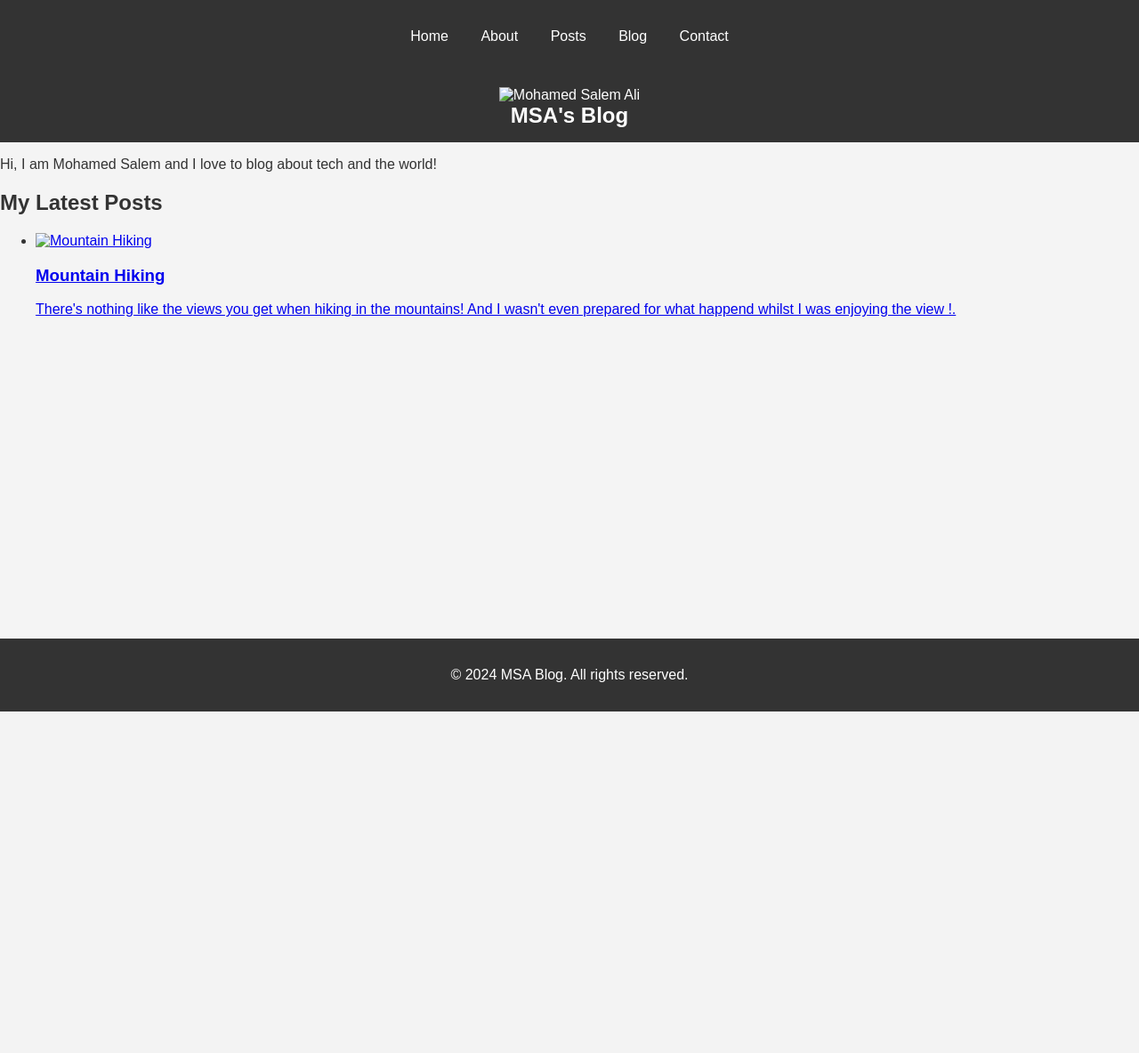
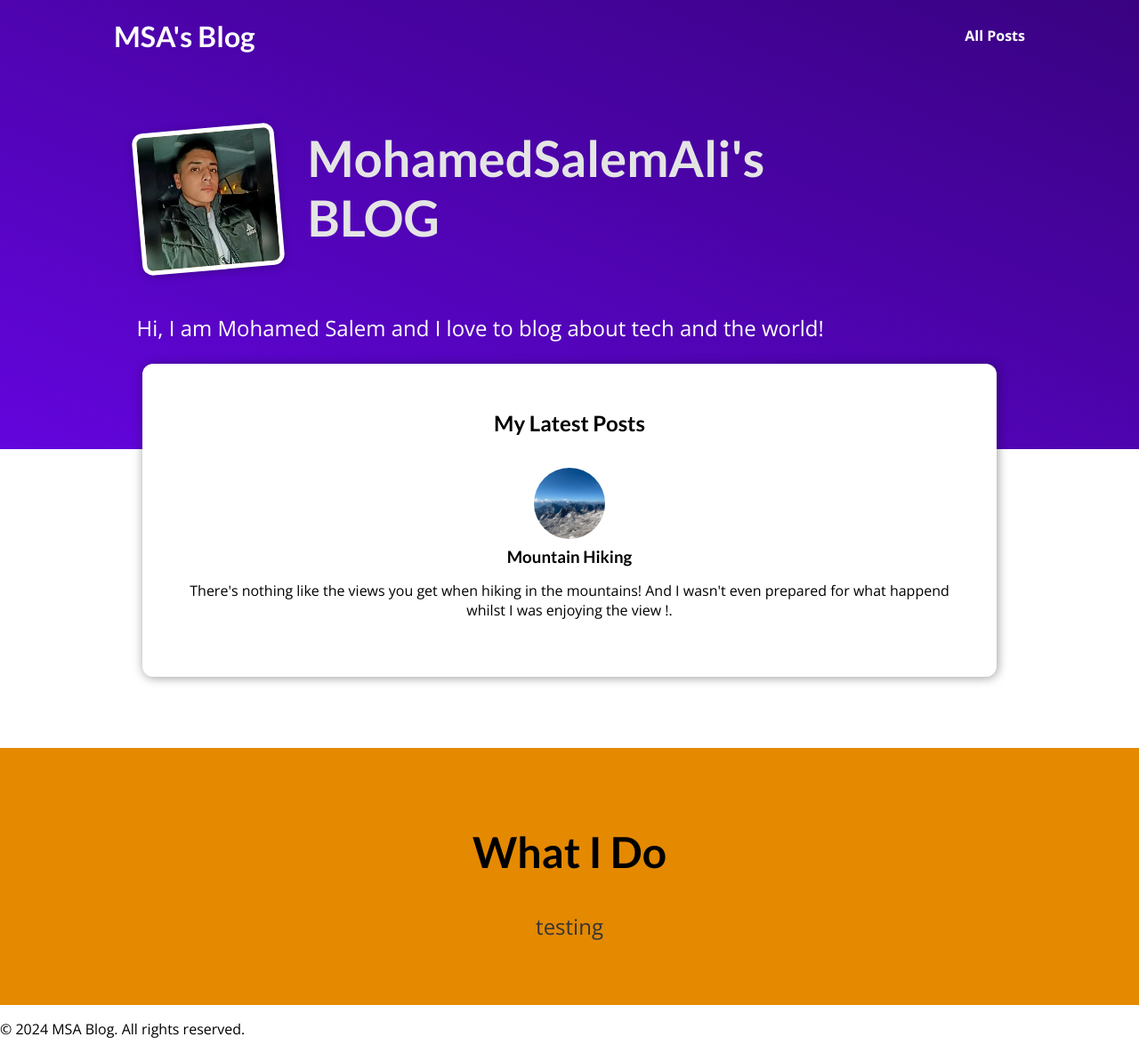
Before and after one commit to Mohamed-Salem-Ali/M-S-A, a Django app: template MSA/blog/templates/blog/home.html in a window 1280 px wide. Shown: the whole page at 89% size. Before the commit the page ends 800 px from the top, so only its background shows below. Run offline with Django 3.2, Linux system fonts and the light colour scheme; the template is opened without the code that fills it, so the values that code supplies are empty.

Commit message:
Versions/v1 (#2)
* Home page style

* Adding all posts page

```diff
--- a/MSA/MSA/settings.py
+++ b/MSA/MSA/settings.py
@@ -119,9 +119,9 @@ USE_TZ = True
 # https://docs.djangoproject.com/en/4.2/howto/static-files/
 
 STATIC_URL = 'static/'
+
 STATICFILES_DIRS = [
-    BASE_DIR / "static",
-    BASE_DIR / "blog"/"static",
+    BASE_DIR / "static"
 ]
 # Default primary key field type
 # https://docs.djangoproject.com/en/4.2/ref/settings/#default-auto-field
--- /dev/null
+++ b/MSA/blog/static/blog/index.css
@@ -0,0 +1,75 @@
+#welcome {
+  background: linear-gradient(to right top, #6305dd, #390281);
+  padding: 6rem 12%;
+}
+
+#welcome header {
+  display: flex;
+  align-items: flex-start;
+  margin: 3rem auto;
+}
+
+#welcome img {
+  width: 10rem;
+  height: 10rem;
+  object-fit: cover;
+  object-position: top;
+  border: 5px solid white;
+  border-radius: 12px;
+  background-color: #ffe1bf;
+  transform: rotateZ(-5deg);
+  box-shadow: 0 2px 8px rgba(0, 0, 0, 0.25);
+}
+
+#welcome h2 {
+  font-size: 3.5rem;
+  margin: 0 0 0 2rem;
+  color: #e4e4e4;
+  width: 10rem;
+}
+
+#welcome p {
+  color: white;
+  font-size: 1.5rem;
+}
+
+#latest-posts {
+  background-color: white;
+  padding: 2rem;
+  border-radius: 12px;
+  width: 60rem;
+  margin: -6rem auto 2rem auto;
+  box-shadow: 1px 1px 12px rgba(0, 0, 0, 0.4);
+}
+
+#latest-posts h2 {
+  text-align: center;
+}
+
+#latest-posts ul {
+  list-style: none;
+  margin: 0;
+  padding: 0;
+  display: flex;
+  gap: 1rem;
+}
+
+#latest-posts li {
+  flex: 1;
+}
+
+#about {
+  text-align: center;
+  padding: 3rem;
+  background-color: #e48900;
+  margin-top: 5rem;
+}
+
+#about h2 {
+  font-size: 3rem;
+}
+
+#about p {
+  font-size: 1.5rem;
+  color: #353535;
+}
--- /dev/null
+++ b/MSA/blog/static/blog/post.css
@@ -0,0 +1,43 @@
+.post {
+  display: flex;
+  flex-direction: column;
+  align-items: center;
+  text-align: center;
+}
+
+.post a {
+  text-decoration: none;
+  color: black;
+  transition: all 0.2s ease;
+  padding: 1rem;
+}
+
+.post a:hover,
+.post a:active {
+  transform: scale(1.1);
+  background-color: #390281;
+  color: white;
+}
+
+.post img {
+  width: 5rem;
+  height: 5rem;
+  object-fit: cover;
+  border-radius: 50%;
+}
+
+.post h3 {
+  margin: 0.25rem 0;
+}
+
+.post time {
+  color: #666666;
+  margin: 0.25rem;
+  font-style: italic;
+  font-size: 0.85rem;
+}
+
+.post:hover time,
+.post:active time {
+  color: white;
+}
--- a/MSA/blog/templates/blog/home.html
+++ b/MSA/blog/templates/blog/home.html
@@ -1,35 +1,34 @@
 {% extends "base.html" %}
 {% load static %}
-{% block title %}Home | MSA Blog{% endblock %}
-
 {% block css_files %}
-<link rel="stylesheet" href="{% static 'css/home.css' %}">
+<link rel="stylesheet" href="{% static 'blog/index.css' %}">
+<link rel="stylesheet" href="{% static 'blog/post.css' %}">
 {% endblock %}
 
 {% block content %}
-<section class="intro">
+
+
+
+<section id="welcome">
     <header>
-        <img src="" alt="Mohamed Salem Ali" />
-        <h1>MSA's Blog</h1>
+        <img src="{% static 'blog/images/MSA.jpg' %}" alt="MSA - The Author of this Blog" >
+        <h2>MohamedSalemAli's BLOG</h2>
     </header>
     <p>Hi, I am Mohamed Salem and I love to blog about tech and the world!</p>
 </section>
 
-<section class="latest-posts">
+
+<section id="latest-posts">
     <h2>My Latest Posts</h2>
     <ul>
-        <li>
-            <article class="post">
-                <a href="#">
-                    <img src="" alt="Mountain Hiking" />
-                    <div class="post__content">
-                        <h3>Mountain Hiking</h3>
-                        <p>There's nothing like the views you get when hiking in the mountains! And I wasn't even
-                            prepared for what happend whilst I was enjoying the view !.</p>
-                    </div>
-                </a>
-            </article>
-        </li>
+        {% include "blog/include/post.html" %}
     </ul>
 </section>
+<section id="about">
+    <h2>What I Do</h2>
+
+    <p>
+        testing
+    </p>
+</section>
 {% endblock %}
--- /dev/null
+++ b/MSA/blog/templates/blog/include/post.html
@@ -0,0 +1,14 @@
+{% load static %}
+<li>
+    <article class="post">
+        <a href="">
+            <img src="{% static 'blog/images/mountains.jpg' %}" alt="Mountain Hiking" />
+            <div class="post__content">
+                <h3>Mountain Hiking</h3>
+                <p>There's nothing like the views you get when hiking in the mountains! And I wasn't even
+                    prepared for what happend whilst I was enjoying the view !.
+                </p>
+            </div>
+        </a>
+    </article>
+</li>
--- /dev/null
+++ b/MSA/static/css/app.css
@@ -0,0 +1,48 @@
+@import url('https://fonts.googleapis.com/css2?family=Lato:wght@400;700&family=Open+Sans:wght@400;700&display=swap');
+
+* {
+  box-sizing: border-box;
+}
+
+html {
+  font-family: 'Open Sans', 'Lato', sans-serif;
+}
+
+body {
+  margin: 0;
+}
+
+h1,
+h2,
+h3 {
+  font-family: 'Lato', sans-serif;
+  font-weight: bold;
+}
+
+#main-navigation {
+  width: 100%;
+  height: 5rem;
+  display: flex;
+  justify-content: space-between;
+  align-items: center;
+  padding: 0 10%;
+  position: absolute;
+  top: 0;
+  left: 0;
+}
+
+#main-navigation a {
+  text-decoration: none;
+  color: white;
+  font-weight: bold;
+}
+
+#main-navigation a:hover,
+#main-navigation a:active {
+  color: #cf79f1;
+}
+
+#main-navigation h1 a:hover,
+#main-navigation h1 a:active {
+  color: white;
+}
--- a/MSA/static/css/base.css
+++ /dev/null
@@ -1,43 +0,0 @@
-body {
-    font-family: Arial, sans-serif;
-    margin: 0;
-    padding: 0;
-    background-color: #f4f4f4;
-    color: #333;
-}
-
-header {
-    background-color: #333;
-    color: #fff;
-    padding: 1rem 0;
-    text-align: center;
-}
-
-header h1 {
-    margin: 0;
-}
-
-nav ul {
-    list-style: none;
-    padding: 0;
-}
-
-nav ul li {
-    display: inline;
-    margin: 0 1rem;
-}
-
-nav ul li a {
-    color: #fff;
-    text-decoration: none;
-}
-
-footer {
-    background-color: #333;
-    color: #fff;
-    text-align: center;
-    padding: 1rem 0;
-    position: fixed;
-    width: 100%;
-    bottom: 0;
-}
--- a/MSA/templates/base.html
+++ b/MSA/templates/base.html
@@ -1,37 +1,30 @@
+{% load static %}
 <!DOCTYPE html>
 <html lang="en">
+
 <head>
     <meta charset="UTF-8">
     <meta name="viewport" content="width=device-width, initial-scale=1.0">
-    <title>{% block title %}MSA Blog{% endblock %}</title>
-    {% load static %}
-    <link rel="stylesheet" href="{% static 'css/base.css' %}">
+
+    <link rel="stylesheet" href="{% static 'css/app.css' %}">
     {% block css_files %}
     <!-- Additional CSS files can be added here by child templates -->
     {% endblock %}
 </head>
+
 <body>
-    <header>
-
+    <header id="main-navigation">
+        <h1><a href="/">MSA's Blog</a></h1>
         <nav>
-            <ul>
-                <li><a href="{% url 'starting-page' %}">Home</a></li>
-                <li><a href="{% url 'about-page' %}">About</a></li>
-                <li><a href="{% url 'posts-page' %}">Posts</a></li>
-                <li><a href="{% url 'blog-page' %}">Blog</a></li>
-                <li><a href="{% url 'contact-page' %}">Contact</a></li>
-            </ul>
+            <a href="/posts">All Posts</a>
         </nav>
     </header>
-
-    <main>
-        {% block content %}
-        <!-- Content of the page will be injected here by child templates -->
-        {% endblock %}
-    </main>
-
+    {% block content %}
+    <!-- Content of the page will be injected here by child templates -->
+    {% endblock %}
     <footer>
         <p>&copy; 2024 MSA Blog. All rights reserved.</p>
     </footer>
 </body>
+
 </html>
```
Also changed, not shown: MSA/blog/static/blog/all-posts.css (added, +43 -0 lines), MSA/blog/static/blog/app.css (added, +48 -0 lines), MSA/blog/static/blog/post-detail.css (added, +62 -0 lines), MSA/blog/templates/blog/all_posts.html (+12 -16 lines), MSA/blog/static/blog/images/MSA.jpg (added), MSA/blog/static/blog/images/mountains.jpg (added), MSA/blog/static/blog/images/woods.jpg (added).
